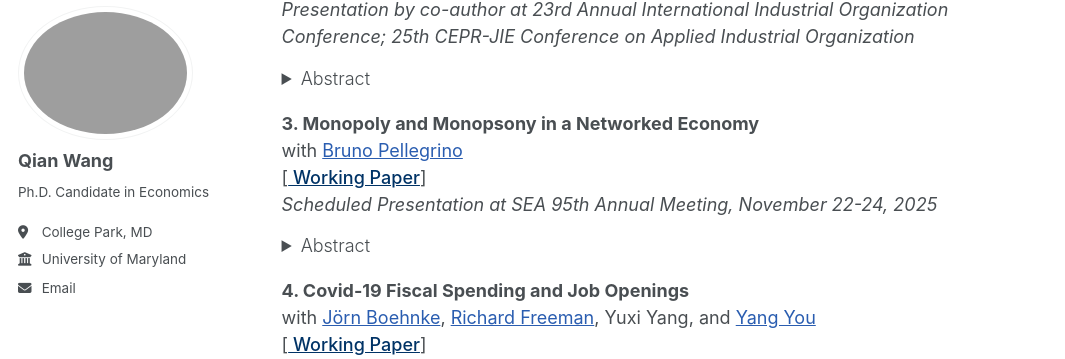
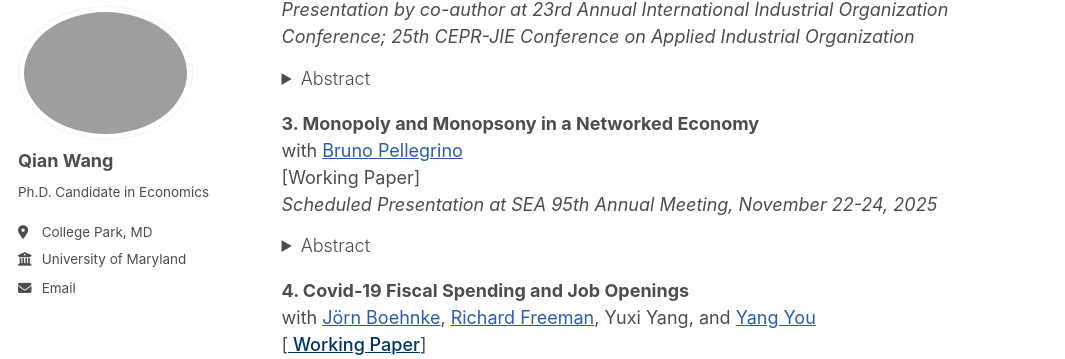
Before and after one commit to qwang819/qwang819.github.io, a Jekyll site: the page built from _pages/about.md, in a window 1280 px wide and 900 px high, scrolled down 682 px. Shown: the part 93-452 px from the top of the window, without its empty margins (0-1065 px from the left). Built offline with Jekyll 4.4.1, drawn with Linux system fonts in a browser that asks for light colours; a script that is not in the unit is left out.

Commit message:
Update about.md

```diff
--- a/_pages/about.md
+++ b/_pages/about.md
@@ -44,8 +44,7 @@ Working Paper</a>]
 
 **3. Monopoly and Monopsony in a Networked Economy**
 with <a href="https://www.brunopellegrino.com/" style="color: #2A5DB0;">Bruno Pellegrino</a>
-[<a href="https://www.dropbox.com/scl/fi/p66b8dxl4a84ygqxhwjkc/monopoly_monopsony_network.pdf?rlkey=zxs17tirj24mom5yyjrbukje9&st=hig4q0fd&dl=0" style="color:#003366; font-weight:550">
-Working Paper</a>]
+[Working Paper]
 *Scheduled Presentation at SEA 95th Annual Meeting, November 22-24, 2025*
 <details style="margin-top: -0.5rem; margin-bottom: 1rem;">
    <summary><span style="font-weight:300;">Abstract</span></summary>
```
